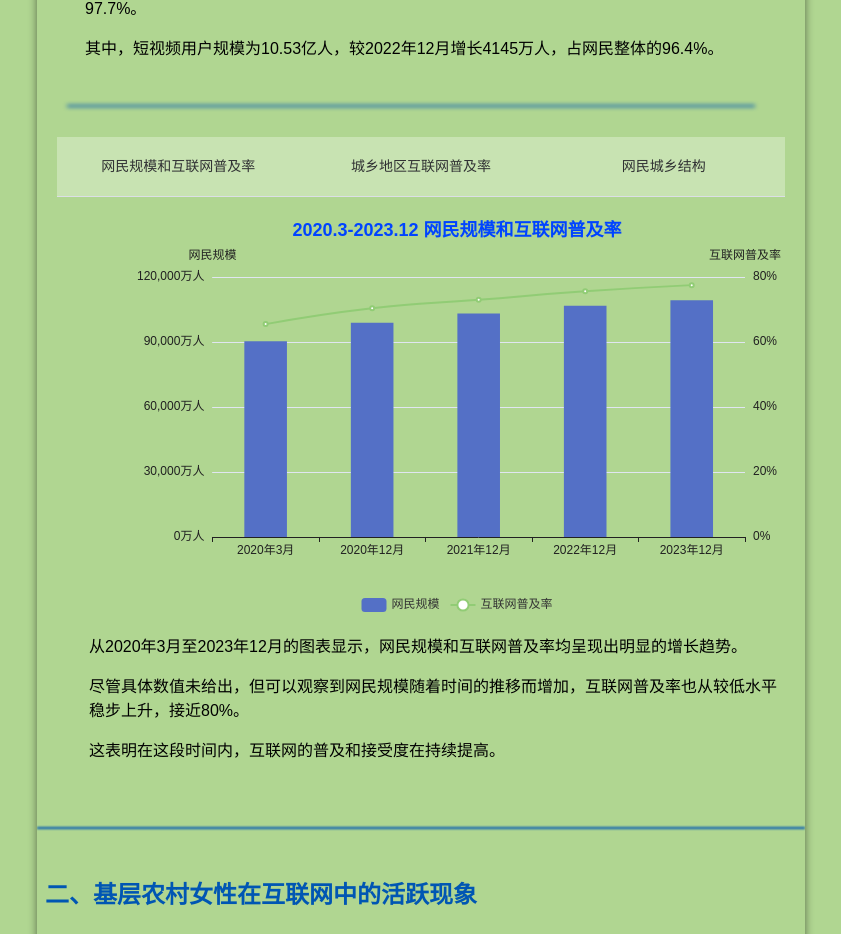
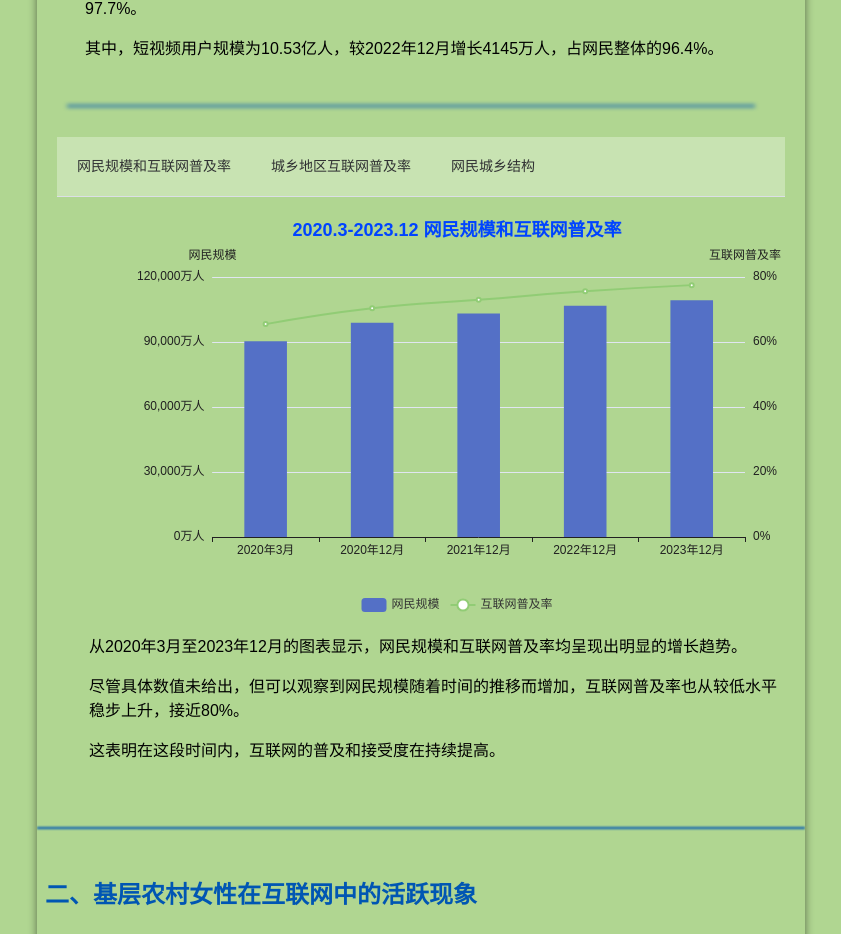
Before and after one commit to xxxyixuan/news, a Vue app: page / in a window 1280 px wide. Shown: the part 1438-2372 px from the top of the page, without its empty margins (219-1060 px from the left). Built offline with nearby package versions, Linux system fonts and the light colour scheme.

Commit message:
界面排版 进度；30% todo：第二板块的80%，第三之后的板块

```diff
--- a/src/components/BackgroundCheck.vue
+++ b/src/components/BackgroundCheck.vue
@@ -144,21 +144,10 @@ const scrollTo = (id) => {
   filter: blur(2px);
 }
 
-
-.el-menu.el-menu--horizontal .el-menu-item {
-  flex: 1; /* 让每个菜单项平均分配空间 */
-  text-align: center; /* 使文本在菜单项中居中显示 */
-}
-
-/* 如果需要让菜单项填充整个高度，可以给 .title-box 添加以下样式 */
 .title-box {
   display: flex;
   flex-direction: row;
   justify-content: space-around; /* 使菜单项均匀分布在标题栏中 */
 }
 
-/* 如果你希望菜单项之间没有间隙，可以使用以下样式 */
-.el-menu--horizontal > .el-menu-item {
-  margin: 0 auto; /* 移除菜单项之间的间隙 */
-}
 </style>
```
